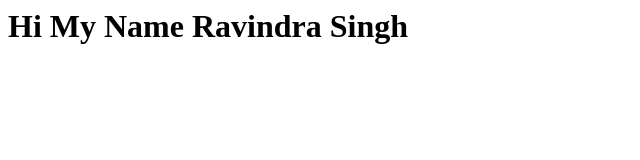
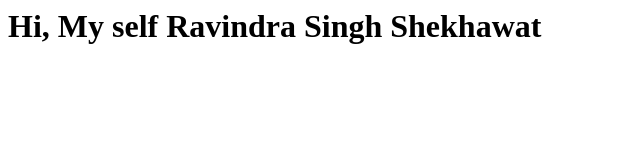
Before and after one commit to ravindra-ui/cicd-html, a plain HTML site: page index.html in a window 1280 px wide. Shown: the whole page, without its empty margins (0-640 px from the left). Drawn offline with Linux system fonts and the light colour scheme.

Commit message:
Update index.html

```diff
--- a/index.html
+++ b/index.html
@@ -1 +1 @@
-<h1> Hi My Name Ravindra Singh </h1>
+<h1> Hi, My self Ravindra Singh Shekhawat </h1>
```
